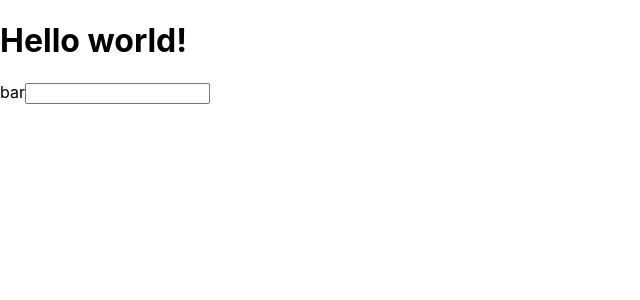
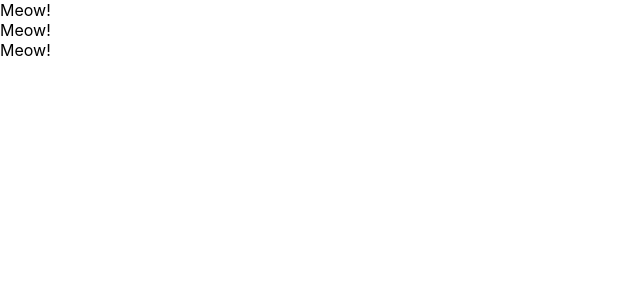
Before and after one commit to hinoko512/udemy-react-redux-appllication, a React (Create React App) app: page / in a window 1280 px wide. Shown: the top 300 px of the page, without its empty margins (0-640 px from the left). Built offline with nearby package versions, Linux system fonts and the light colour scheme.

Commit message:
create functional componets

```diff
--- a/src/App.js
+++ b/src/App.js
@@ -1,11 +1,19 @@
-function App() {
+import React from 'react';
+
+const App = () => {
   return (
     <div>
-      <h1>Hello world!</h1>
-      <label htmlFor="bar">bar</label>
-      <input type="text" onChange={() => {console.log("input")}} />
+      <Cat />
+      <Cat />
+      <Cat />
     </div>
   );
 }
 
+const Cat = () => {
+  return (
+    <div>Meow!</div>
+  )
+}
+
 export default App;
```
